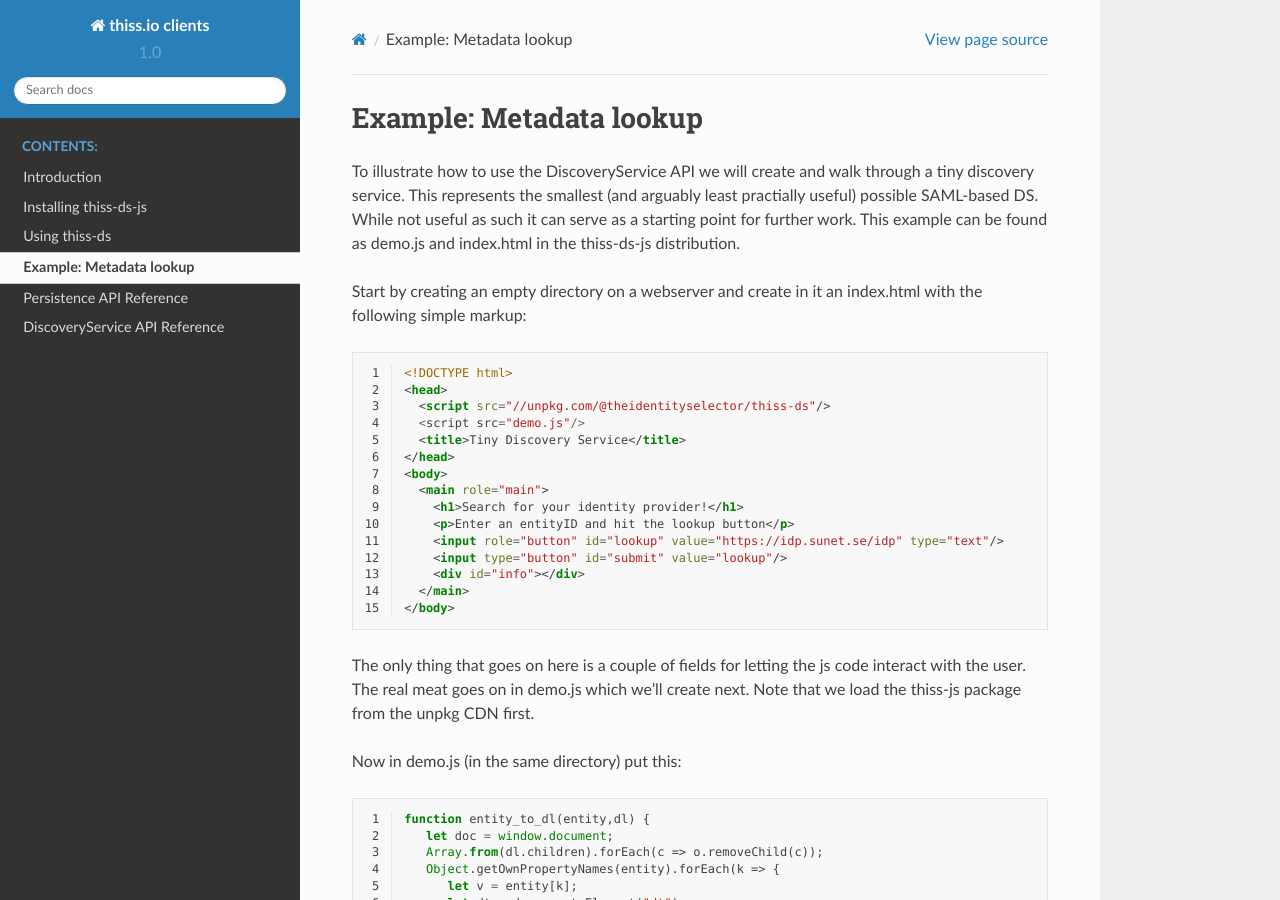
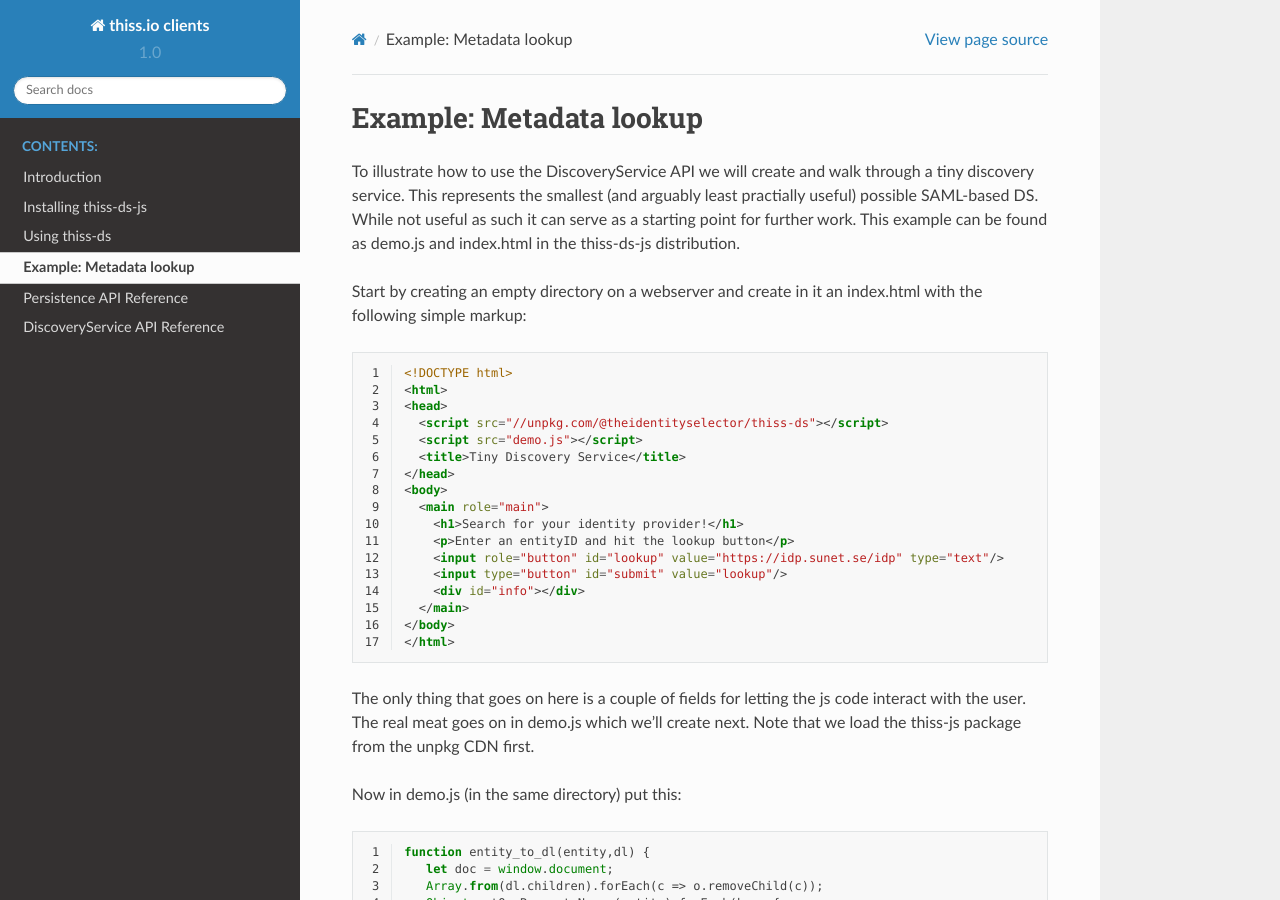
Before and after one commit to TheIdentitySelector/thiss-ds-js, a Sphinx documentation site: the page built from docs/example.rst, in a window 1280 px wide and 900 px high. Built offline with Sphinx 7.4.7 and the Read the Docs theme 2.0.0, drawn with Linux system fonts in a browser that asks for light colours; some of the changed lines change nothing that is shown.

Commit message:
cleanup demo

```diff
--- a/docs/example.rst
+++ b/docs/example.rst
@@ -9,9 +9,10 @@ Start by creating an empty directory on a webserver and create in it an index.ht
   :linenos:
 
   <!DOCTYPE html>
+  <html>
   <head>
-    <script src="//unpkg.com/@theidentityselector/thiss-ds"/>
-    <script src="demo.js"/>
+    <script src="//unpkg.com/@theidentityselector/thiss-ds"></script>
+    <script src="demo.js"></script>
     <title>Tiny Discovery Service</title>
   </head>
   <body>
@@ -23,6 +24,7 @@ Start by creating an empty directory on a webserver and create in it an index.ht
       <div id="info"></div>
     </main>
   </body>
+  </html>
 
 ..
 
```
